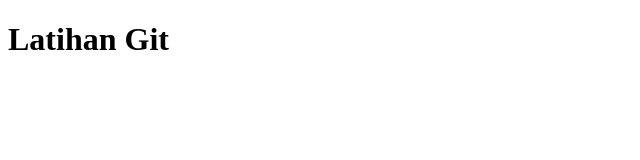
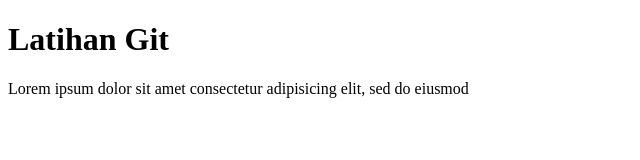
Before and after one commit to sowaijing/rekweb-pertemuan2, a plain HTML site: page index.html in a window 1280 px wide. Shown: the whole page, without its empty margins (0-640 px from the left). Drawn offline with Linux system fonts and the light colour scheme.

Commit message:
menambahkan index html

```diff
--- a/index.html
+++ b/index.html
@@ -6,5 +6,7 @@
 <body>
 	<h1>Latihan Git</h1>
 
+	<p>Lorem ipsum dolor sit amet consectetur adipisicing elit, sed do eiusmod</p>
+
 </body>
 </html>
```
